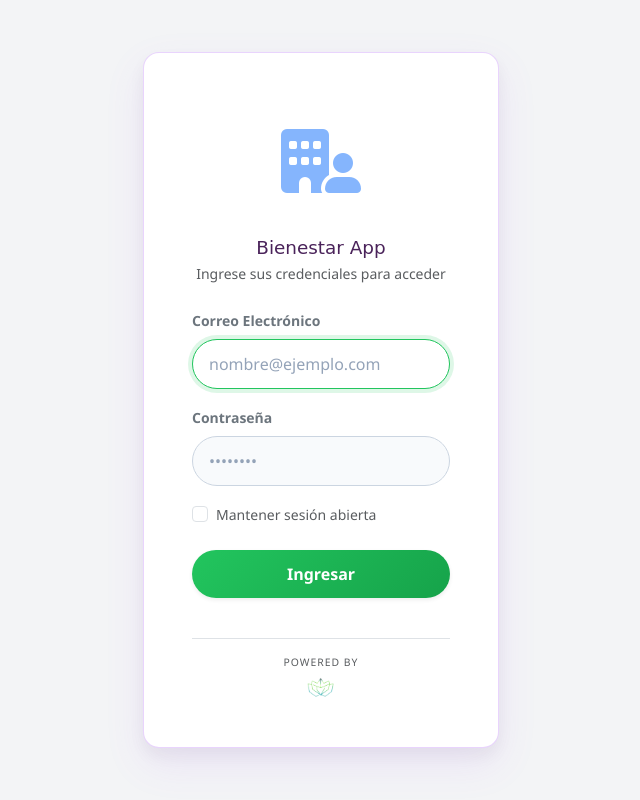
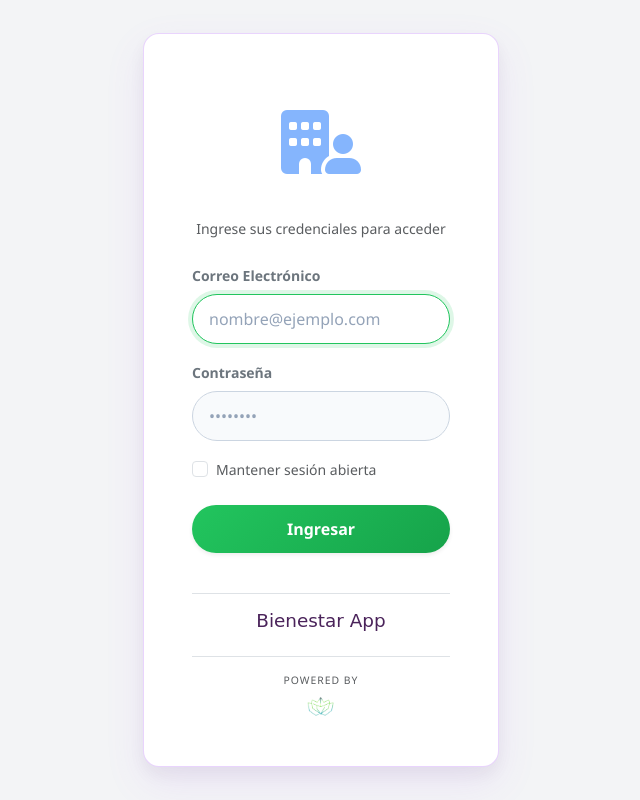
Before and after one commit to karenpbq-bot/TMTR---Renovatia, a Flask app: page /login in a window 1280 px wide. Shown: the whole page, without its empty margins (319-959 px from the left). Run offline with Flask 3, Linux system fonts and the light colour scheme.

Commit message:
Update login.html

```diff
--- a/templates/login.html
+++ b/templates/login.html
@@ -67,18 +67,17 @@
             <div class="col-md-5 col-lg-4">
                 <div class="card card-login p-4 p-md-5 position-relative">
 
-                    <!-- Encabezado con Logo Dinámico del Cliente -->
+                    <!-- PARTE SUPERIOR: Exclusiva para el Logo del Cliente -->
                     <div class="text-center mb-4">
                         <div class="mb-3" style="min-height: 120px; display: flex; align-items: center; justify-content: center;">
                             {% if logo_cliente %}
-                                <!-- Muestra el logo desde la ruta generada (70% más grande: 120px) -->
+                                <!-- Logo dinámico de la clínica o consultorio (70% más grande) -->
                                 <img src="{{ logo_cliente }}" alt="Logo Cliente" style="max-height: 120px; width: auto; object-fit: contain;">
                             {% else %}
-                                <!-- Respaldo visual si entran sin código o el cliente no tiene logo -->
+                                <!-- Respaldo visual si no hay código -->
                                 <i class="fa-solid fa-building-user text-primary opacity-50" style="font-size: 4rem;"></i>
                             {% endif %}
                         </div>
-                        <h2 class="app-title-cursive mb-1">Bienestar App</h2>
                         <p class="text-muted small m-0">Ingrese sus credenciales para acceder</p>
                     </div>
 
@@ -118,6 +117,11 @@
                         </div>
                     </form>
 
+                    <!-- PARTE INFERIOR: Identidad de la App y Firma de Tamtara -->
+                    <div class="text-center mt-4 pt-3 border-top">
+                        <!-- Nombre de la plataforma con protagonismo debajo del botón -->
+                        <h2 class="app-title-cursive mb-2">Bienestar App</h2>
+
                     <!-- Firma de Tamtara en la base -->
                     <div class="text-center mt-4 pt-3 border-top">
                         <span class="d-block text-muted" style="font-size: 0.65rem; text-transform: uppercase; letter-spacing: 1px; margin-bottom: 4px;">Powered by</span>
```
